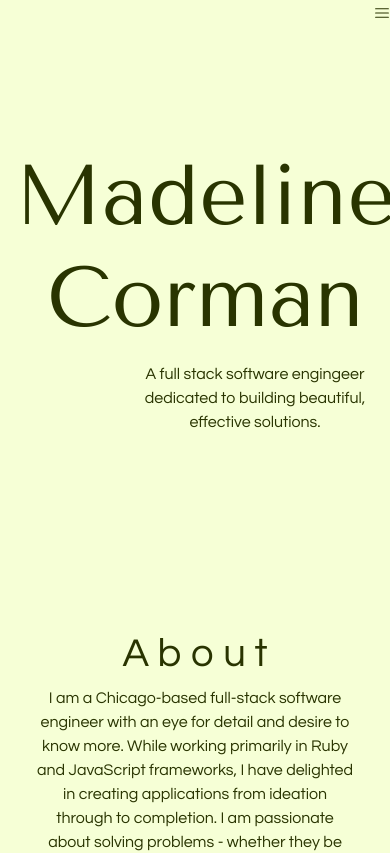
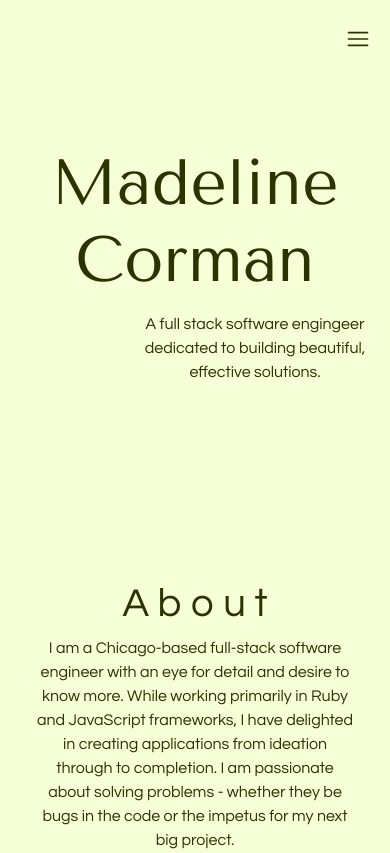
Before and after one commit to MACorman/mc_portfolio_2024, a React (Create React App) app: page / in a window 390 px wide. Shown: the top 853 px of the page. Built offline with nearby package versions, Linux system fonts and the light colour scheme.

Commit message:
made some more progress on responsive styling and resizing the youtube embed with the width of the page

```diff
--- a/src/App.css
+++ b/src/App.css
@@ -201,15 +201,38 @@ body a:hover {
   display: none;
 }
 
+@media screen and (max-width: 1200px) {
+  .frontpage-container {
+    display: block;
+    padding-top: 60px;
+    padding-bottom: 60px;
+  }
+
+  .frontpage-child {
+    text-align: center;
+  }
+
+  .frontpage-child h1 {
+    font-size: 7rem;
+    text-align: center;
+    font-family: "Tenor Sans", sans-serif;
+    font-weight: 400;
+    font-style: normal;
+  }
+}
+
 @media screen and (max-width: 768px) {
   .nav-bar {
     display: none;
   }
 
   .hamburger {
+    font-size: 1.5rem;
     display: block;
     float: right;
     position: relative;
+    padding-top: 20px;
+    padding-right: 20px;
   }
 
   .hamburger li {
@@ -253,3 +276,23 @@ body a:hover {
     text-align: center;
   }
 }
+
+@media screen and (max-width: 500px) {
+  .frontpage-container {
+    display: block;
+    padding-top: 60px;
+    padding-bottom: 60px;
+  }
+
+  .frontpage-child {
+    text-align: center;
+  }
+
+  .frontpage-child h1 {
+    font-size: 4rem;
+    text-align: center;
+    font-family: "Tenor Sans", sans-serif;
+    font-weight: 400;
+    font-style: normal;
+  }
+}
--- a/src/ProjectData.js
+++ b/src/ProjectData.js
@@ -20,7 +20,7 @@ const projects = [
     demo: null,
   },
   {
-    name: "Forbes App Clone",
+    name: "Forbes Mobile App Clone",
     description:
       "A clone of the Forbes mobile app featuring the latest news stories and videos from Forbes, as well as the ability to purchase issues of the magazine.",
     image: "forbes",
--- a/src/components/Blog.js
+++ b/src/components/Blog.js
@@ -1,4 +1,4 @@
-import { useEffect, useState } from "react";
+// import { useEffect, useState } from "react";
 import BlogPost from "./BlogPost";
 import blogPosts from "../BlogData";
 
--- a/src/components/Projects.js
+++ b/src/components/Projects.js
@@ -1,8 +1,35 @@
 import projects from "../ProjectData";
 import Carousel from "react-bootstrap/Carousel";
 import YouTube from "react-youtube";
+import { useState, useEffect } from "react";
 
 export default function Projects() {
+  const [size, setSize] = useState(["600", "1000"]);
+
+  useEffect(() => {
+    const updateWindowSize = () => {
+      // maybe do something like if window less than XXX set size to [XXX, XXXX]
+      if (window.innerWidth < 1200) {
+        setSize(["400", "800"]);
+      }
+      if (window.innerWidth < 992) {
+        setSize(["300", "650"]);
+      }
+      if (window.innerWidth < 768) {
+        setSize(["200", "600"]);
+      }
+      if (window.innerWidth < 600) {
+        setSize(["50", "100"]);
+      }
+    };
+
+    window.addEventListener("resize", updateWindowSize);
+    return () => {
+      window.removeEventListener("resize", updateWindowSize);
+    };
+  }, []);
+
+  console.log(size);
   return (
     <div id="projects" className="projects-container">
       <h2>P r o j e c t s</h2>
@@ -14,7 +41,10 @@ export default function Projects() {
                 <YouTube
                   className="youtube-embed"
                   videoId={project.demo}
-                  opts={{ height: "600", width: "1000" }}
+                  opts={{
+                    height: size[0],
+                    width: size[1],
+                  }}
                 />
               ) : (
                 <img
```
